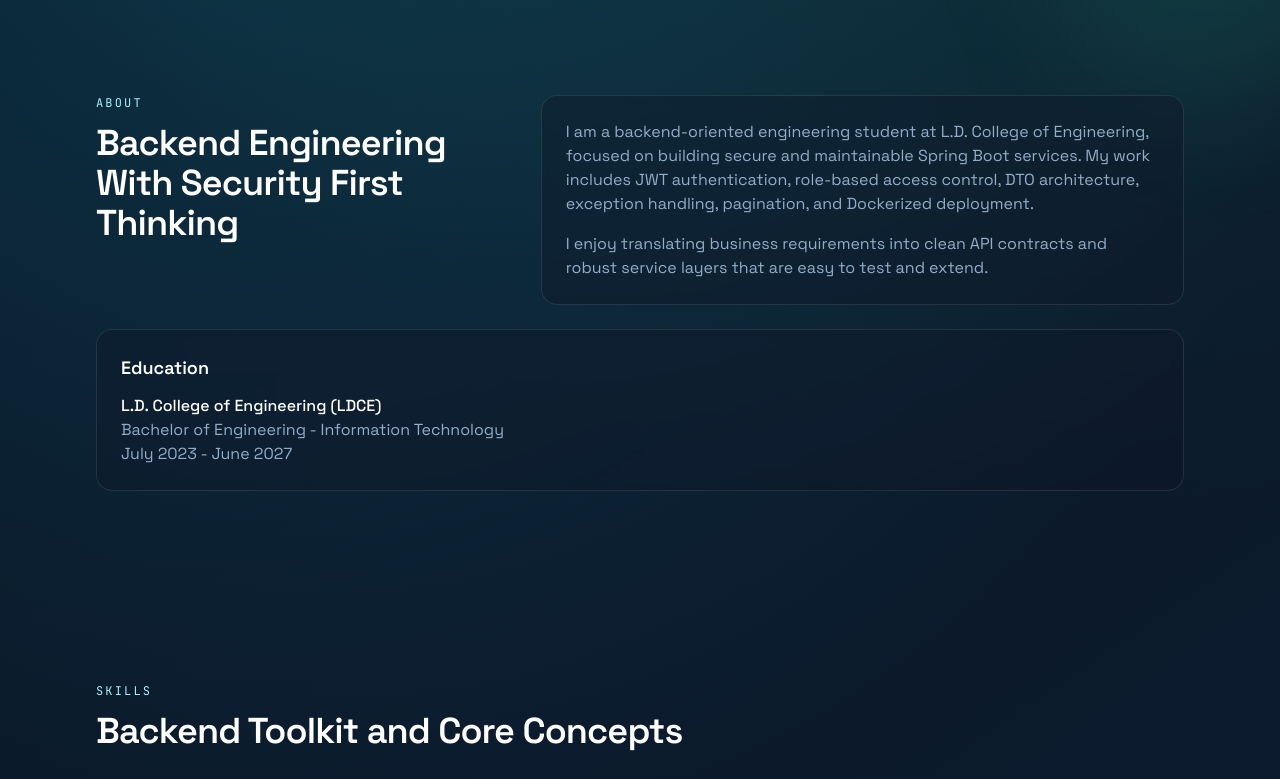
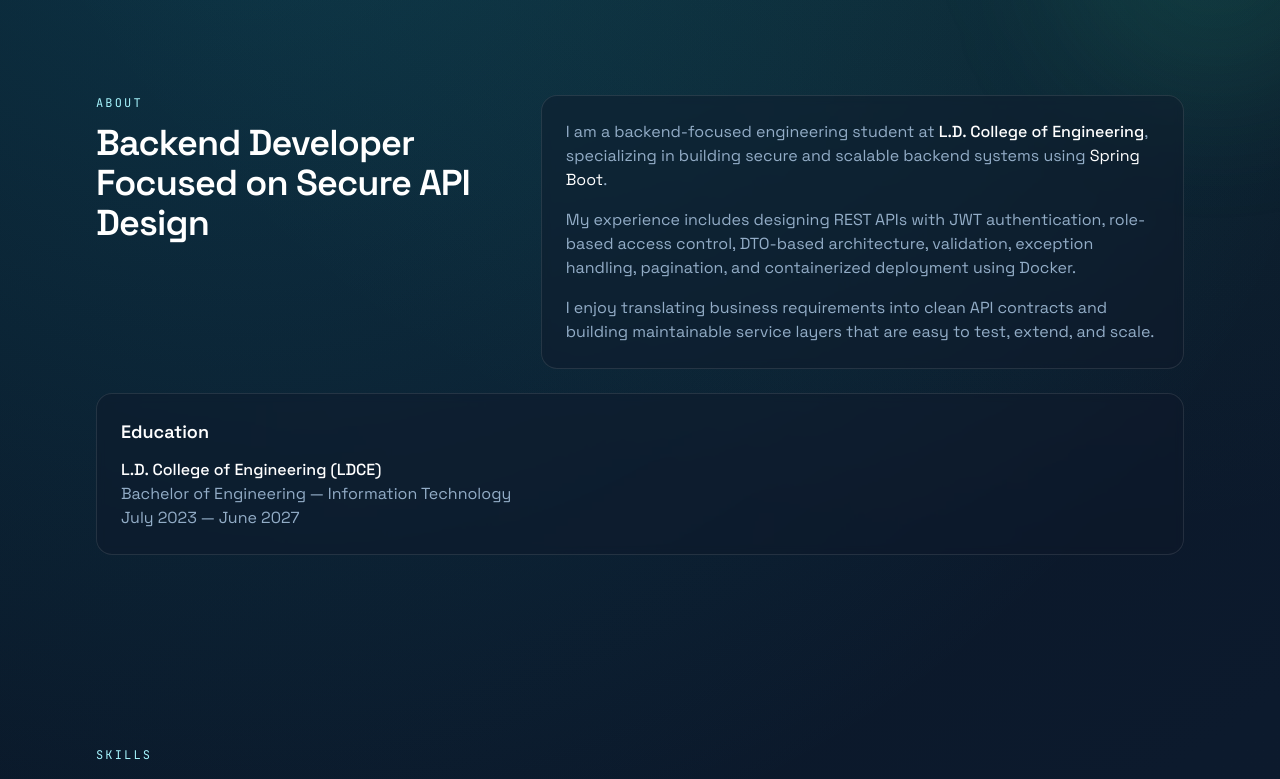
Before and after one commit to pranshu-2853/portfolio-website, a Next.js app: page / in a window 1280 px wide. Shown: the part 632-1411 px from the top of the page. Built offline with nearby package versions, Linux system fonts and the light colour scheme.

Commit message:
feat: improve UI sections and enable smooth scrolling

```diff
--- a/app/layout.tsx
+++ b/app/layout.tsx
@@ -15,7 +15,15 @@ const jetBrainsMono = JetBrains_Mono({
 export const metadata: Metadata = {
   title: "Pranshu Patel | Java Backend Developer",
   description:
-    "Portfolio of Pranshu Patel, a Java backend developer focused on secure APIs, Spring Boot architecture, Dockerized services, and DSA-driven problem solving."
+    "Portfolio of Pranshu Patel, a Java backend developer focused on secure APIs, Spring Boot architecture, Dockerized services, and DSA-driven problem solving.",
+  openGraph: {
+    title: "Pranshu Patel | Java Backend Developer",
+    description:
+      "Java backend developer specializing in Spring Boot, secure API design, Docker deployment, and scalable backend architecture.",
+    url: "https://your-domain.com",
+    siteName: "Pranshu Patel Portfolio",
+    type: "website"
+  }
 };
 
 export default function RootLayout({
--- a/components/About.tsx
+++ b/components/About.tsx
@@ -18,31 +18,50 @@ export default function About() {
         className="grid gap-6 lg:grid-cols-5"
       >
         <motion.div variants={reveal} className="lg:col-span-2">
-          <p className="font-mono text-xs uppercase tracking-[0.18em] text-accentSoft">About</p>
-          <h2 className="section-title mt-3">Backend Engineering With Security First Thinking</h2>
+          <p className="font-mono text-xs uppercase tracking-[0.18em] text-accentSoft">
+            About
+          </p>
+
+          <h2 className="section-title mt-3">
+            Backend Developer Focused on Secure API Design
+          </h2>
         </motion.div>
 
         <motion.article variants={reveal} className="surface-card p-6 lg:col-span-3">
           <p className="text-sm leading-relaxed text-mist sm:text-base">
-            I am a backend-oriented engineering student at L.D. College of Engineering, focused on
-            building secure and maintainable Spring Boot services. My work includes JWT
-            authentication, role-based access control, DTO architecture, exception handling,
-            pagination, and Dockerized deployment.
+            I am a backend-focused engineering student at{" "}
+            <span className="text-white font-medium">
+              L.D. College of Engineering
+            </span>
+            , specializing in building secure and scalable backend systems using
+            <span className="text-white"> Spring Boot</span>.
           </p>
+
           <p className="mt-4 text-sm leading-relaxed text-mist sm:text-base">
-            I enjoy translating business requirements into clean API contracts and robust service
-            layers that are easy to test and extend.
+            My experience includes designing REST APIs with JWT authentication,
+            role-based access control, DTO-based architecture, validation,
+            exception handling, pagination, and containerized deployment using
+            Docker.
+          </p>
+
+          <p className="mt-4 text-sm leading-relaxed text-mist sm:text-base">
+            I enjoy translating business requirements into clean API contracts
+            and building maintainable service layers that are easy to test,
+            extend, and scale.
           </p>
         </motion.article>
 
         <motion.article variants={reveal} className="surface-card p-6 lg:col-span-5">
           <h3 className="text-lg font-semibold text-white">Education</h3>
+
           <p className="mt-3 text-sm text-mist sm:text-base">
-            <span className="font-medium text-white">L.D. College of Engineering (LDCE)</span>
+            <span className="font-medium text-white">
+              L.D. College of Engineering (LDCE)
+            </span>
             <br />
-            Bachelor of Engineering - Information Technology
+            Bachelor of Engineering — Information Technology
             <br />
-            July 2023 - June 2027
+            July 2023 — June 2027
           </p>
         </motion.article>
       </motion.div>
--- a/components/Contact.tsx
+++ b/components/Contact.tsx
@@ -33,7 +33,7 @@ export default function Contact() {
     if (!serviceId || !templateId || !publicKey) {
       setSubmitStatus("error");
       setStatusMessage(
-        "Email service is not configured yet. Add NEXT_PUBLIC_EMAILJS_* values in .env.local."
+        "Email service is not configured. Please check environment variables."
       );
       return;
     }
@@ -54,10 +54,10 @@ export default function Contact() {
 
       reset();
       setSubmitStatus("success");
-      setStatusMessage("Message sent successfully. I will get back to you soon.");
+      setStatusMessage("Your message was sent successfully. I'll reply soon.");
     } catch {
       setSubmitStatus("error");
-      setStatusMessage("Could not send message. Please try again in a moment.");
+      setStatusMessage("Unable to send message right now. Please try again later.");
     }
   };
 
@@ -70,14 +70,22 @@ export default function Contact() {
         transition={{ duration: 0.45 }}
         className="surface-card mx-auto max-w-3xl p-6 sm:p-8"
       >
-        <p className="font-mono text-xs uppercase tracking-[0.18em] text-accentSoft">Contact</p>
-        <h2 className="section-title mt-3">Let&apos;s Build a Reliable Backend Together</h2>
+        <p className="font-mono text-xs uppercase tracking-[0.18em] text-accentSoft">
+          Contact
+        </p>
+
+        <h2 className="section-title mt-3">
+          Let's Work on Backend Systems Together
+        </h2>
+
         <p className="mt-3 text-sm text-mist">
-          This form uses EmailJS and routes messages to <strong>pranshu2853@gmail.com</strong>.
+          Have a backend project, collaboration, or opportunity in mind? Send a
+          message and I’ll get back to you.
         </p>
 
         <form onSubmit={handleSubmit(onSubmit)} className="mt-8 space-y-4">
           <div className="grid gap-4 sm:grid-cols-2">
+
             <div>
               <label htmlFor="name" className="mb-1 block text-sm text-mist">
                 Name
@@ -85,10 +93,14 @@ export default function Contact() {
               <input
                 id="name"
                 type="text"
+                autoComplete="name"
+                required
                 className="w-full rounded-lg border border-white/15 bg-white/5 px-3 py-2 text-sm text-white outline-none transition focus:border-accent"
                 {...register("name", { required: "Name is required." })}
               />
-              {errors.name && <p className="mt-1 text-xs text-red-300">{errors.name.message}</p>}
+              {errors.name && (
+                <p className="mt-1 text-xs text-red-300">{errors.name.message}</p>
+              )}
             </div>
 
             <div>
@@ -98,6 +110,8 @@ export default function Contact() {
               <input
                 id="email"
                 type="email"
+                autoComplete="email"
+                required
                 className="w-full rounded-lg border border-white/15 bg-white/5 px-3 py-2 text-sm text-white outline-none transition focus:border-accent"
                 {...register("email", {
                   required: "Email is required.",
@@ -107,8 +121,11 @@ export default function Contact() {
                   }
                 })}
               />
-              {errors.email && <p className="mt-1 text-xs text-red-300">{errors.email.message}</p>}
+              {errors.email && (
+                <p className="mt-1 text-xs text-red-300">{errors.email.message}</p>
+              )}
             </div>
+
           </div>
 
           <div>
@@ -118,10 +135,13 @@ export default function Contact() {
             <input
               id="subject"
               type="text"
+              required
               className="w-full rounded-lg border border-white/15 bg-white/5 px-3 py-2 text-sm text-white outline-none transition focus:border-accent"
               {...register("subject", { required: "Subject is required." })}
             />
-            {errors.subject && <p className="mt-1 text-xs text-red-300">{errors.subject.message}</p>}
+            {errors.subject && (
+              <p className="mt-1 text-xs text-red-300">{errors.subject.message}</p>
+            )}
           </div>
 
           <div>
@@ -131,6 +151,7 @@ export default function Contact() {
             <textarea
               id="message"
               rows={5}
+              required
               className="w-full rounded-lg border border-white/15 bg-white/5 px-3 py-2 text-sm text-white outline-none transition focus:border-accent"
               {...register("message", {
                 required: "Message is required.",
@@ -140,7 +161,9 @@ export default function Contact() {
                 }
               })}
             />
-            {errors.message && <p className="mt-1 text-xs text-red-300">{errors.message.message}</p>}
+            {errors.message && (
+              <p className="mt-1 text-xs text-red-300">{errors.message.message}</p>
+            )}
           </div>
 
           <button
@@ -152,7 +175,13 @@ export default function Contact() {
           </button>
 
           {submitStatus !== "idle" && (
-            <p className={`text-sm ${submitStatus === "success" ? "text-emerald-300" : "text-red-300"}`}>
+            <p
+              className={`text-sm ${
+                submitStatus === "success"
+                  ? "text-emerald-300"
+                  : "text-red-300"
+              }`}
+            >
               {statusMessage}
             </p>
           )}
```
